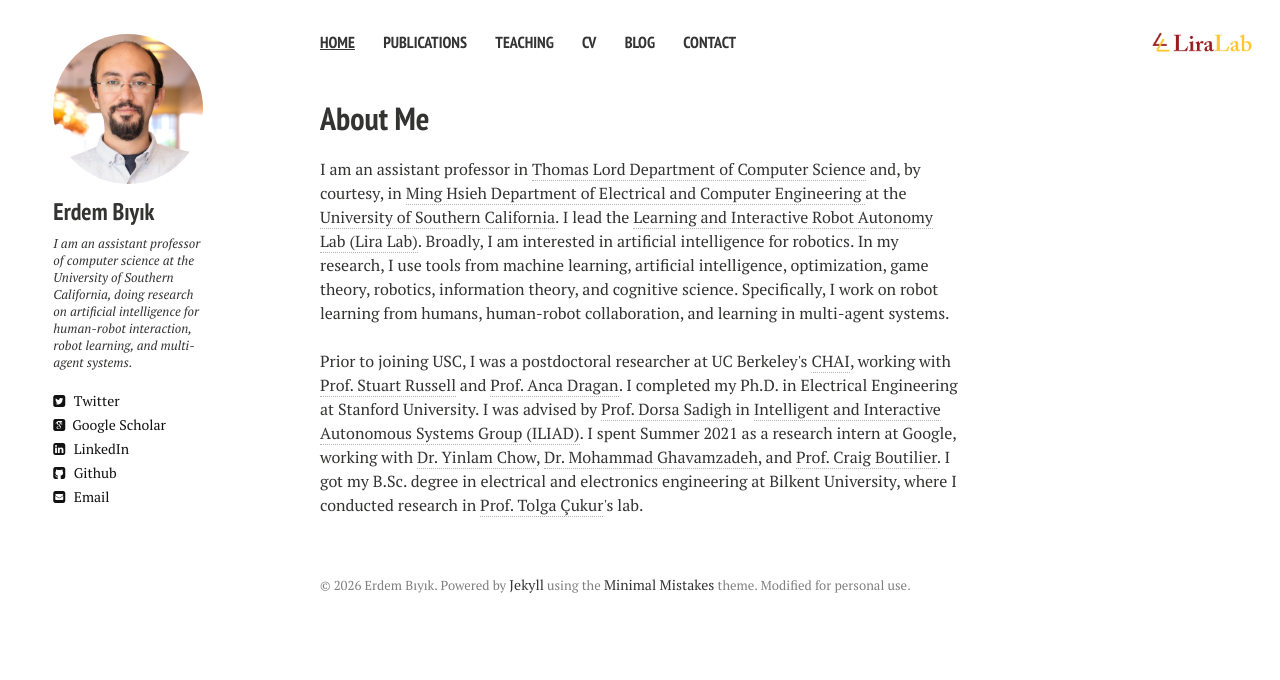
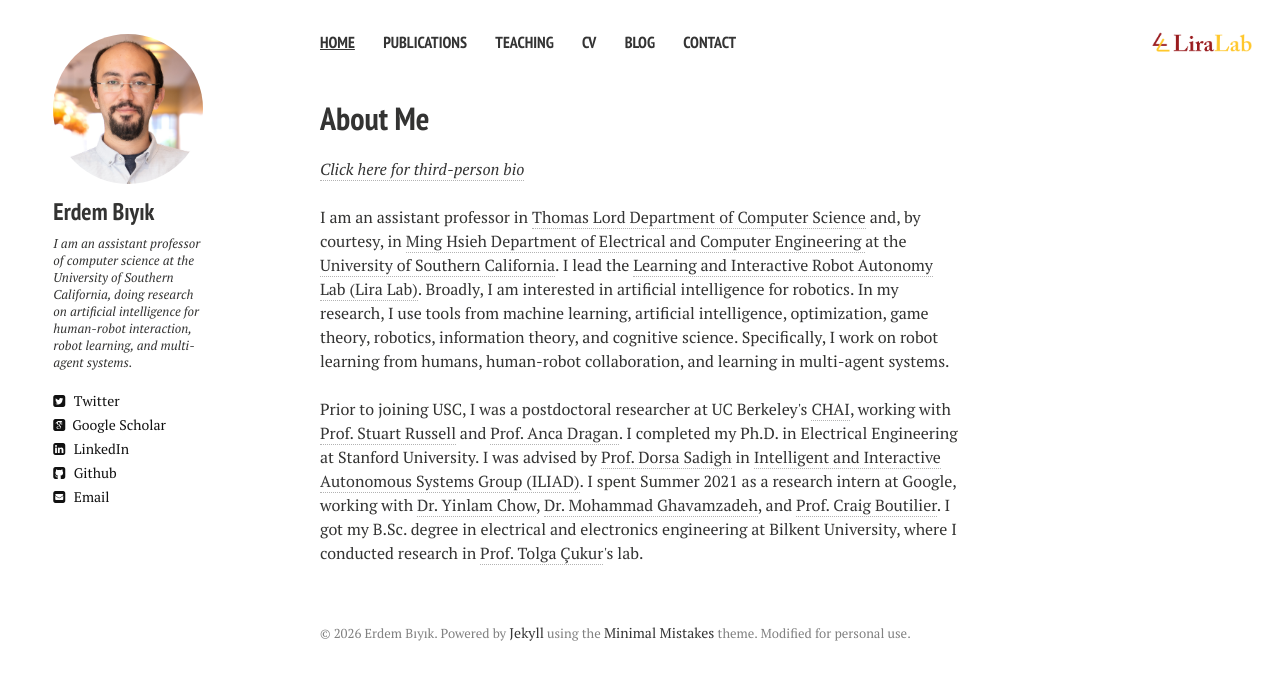
Before and after one commit to ebiyik/ebiyik.github.io, a Jekyll site: the page built from index.html, in a window 1280 px wide. Shown: the top 680 px of the page. Built offline with Jekyll 4.4.1, drawn with Linux system fonts in a browser that asks for light colours; nearby versions of some CDN libraries; the list of posts is cut into pages by our own code.

Commit message:
new CV & third person bio

```diff
--- a/index.html
+++ b/index.html
@@ -8,5 +8,7 @@ tags: home
 
 <!--<p style="margin-bottom:0; color:#ED7D31; font-weight:bold;">I will be joining the department of Computer Science at the University of Southern California as an Assistant Professor in Fall 2023!</p><br />-->
 
+<p style="margin-bottom:0;"><a href="https://viterbi.usc.edu/directory/faculty/Biyik/Erdem"><i>Click here for third-person bio</i></a></p><br />
+
 <p style="margin-bottom:0;">I am an assistant professor in <a href="https://www.cs.usc.edu/">Thomas Lord Department of Computer Science</a> and, by courtesy, in <a href="https://minghsiehece.usc.edu/">Ming Hsieh Department of Electrical and Computer Engineering </a> at the <a href="https://www.usc.edu/">University of Southern California</a>. I lead the <a href="https://liralab.usc.edu/">Learning and Interactive Robot Autonomy Lab (Lira Lab)</a>. Broadly, I am interested in artificial intelligence for robotics. In my research, I use tools from machine learning, artificial intelligence, optimization, game theory, robotics, information theory, and cognitive science. Specifically, I work on robot learning from humans, human-robot collaboration, and learning in multi-agent systems.</p><br />
 <p style="margin-bottom:0;">Prior to joining USC, I was a postdoctoral researcher at UC Berkeley's <a href="https://humancompatible.ai/">CHAI</a>, working with <a href="https://people.eecs.berkeley.edu/~russell/">Prof. Stuart Russell</a> and <a href="https://people.eecs.berkeley.edu/~anca/">Prof. Anca Dragan</a>. I completed my Ph.D. in Electrical Engineering at Stanford University. I was advised by <a href="http://dorsa.fyi">Prof. Dorsa Sadigh</a> in <a href="http://iliad.stanford.edu/">Intelligent and Interactive Autonomous Systems Group (ILIAD)</a>. I spent Summer 2021 as a research intern at Google, working with <a href="https://research.google/people/106512/">Dr. Yinlam Chow</a>, <a href="https://mohammadghavamzadeh.github.io/">Dr. Mohammad Ghavamzadeh</a>, and <a href="https://www.cs.toronto.edu/~cebly/">Prof. Craig Boutilier</a>. I got my B.Sc. degree in electrical and electronics engineering at Bilkent University, where I conducted research in <a href="http://kilyos.ee.bilkent.edu.tr/~cukur">Prof. Tolga Çukur</a>'s lab.</p><br />
```
Also changed, not shown: 1 other file.
